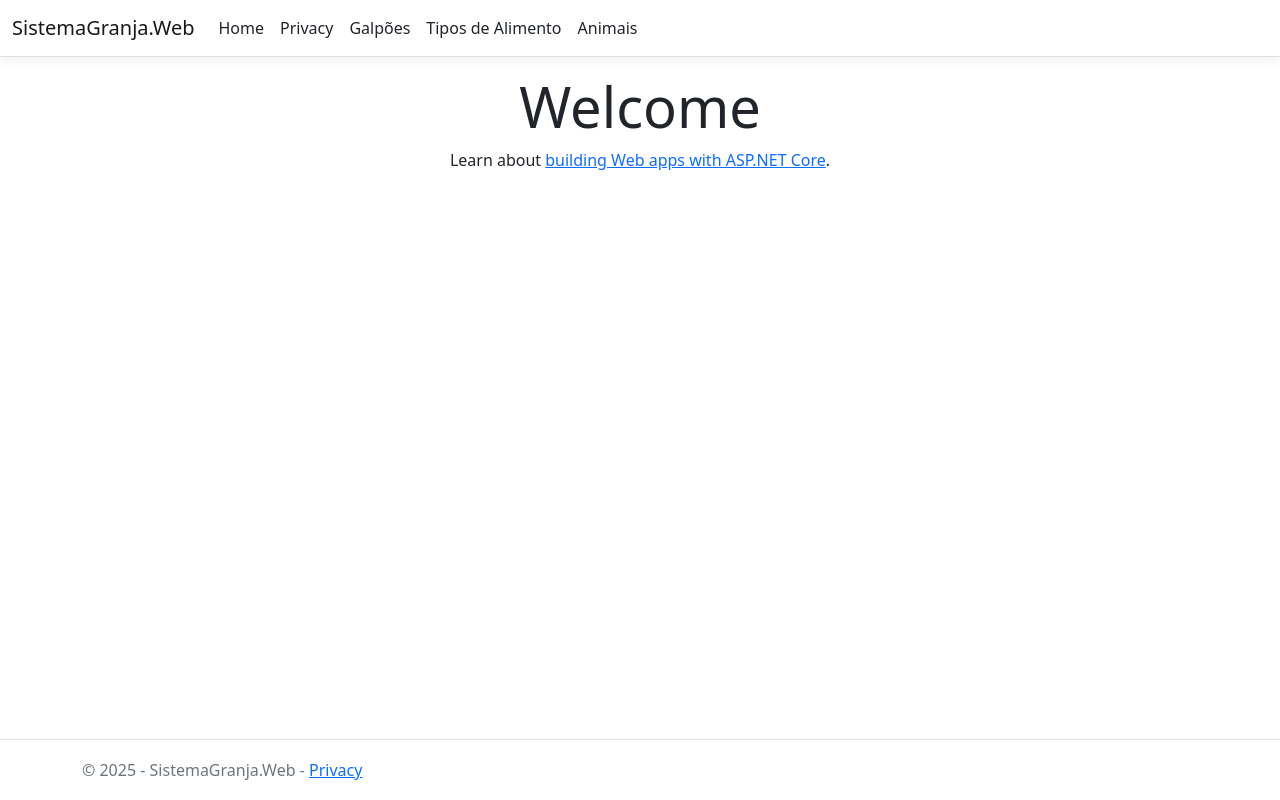
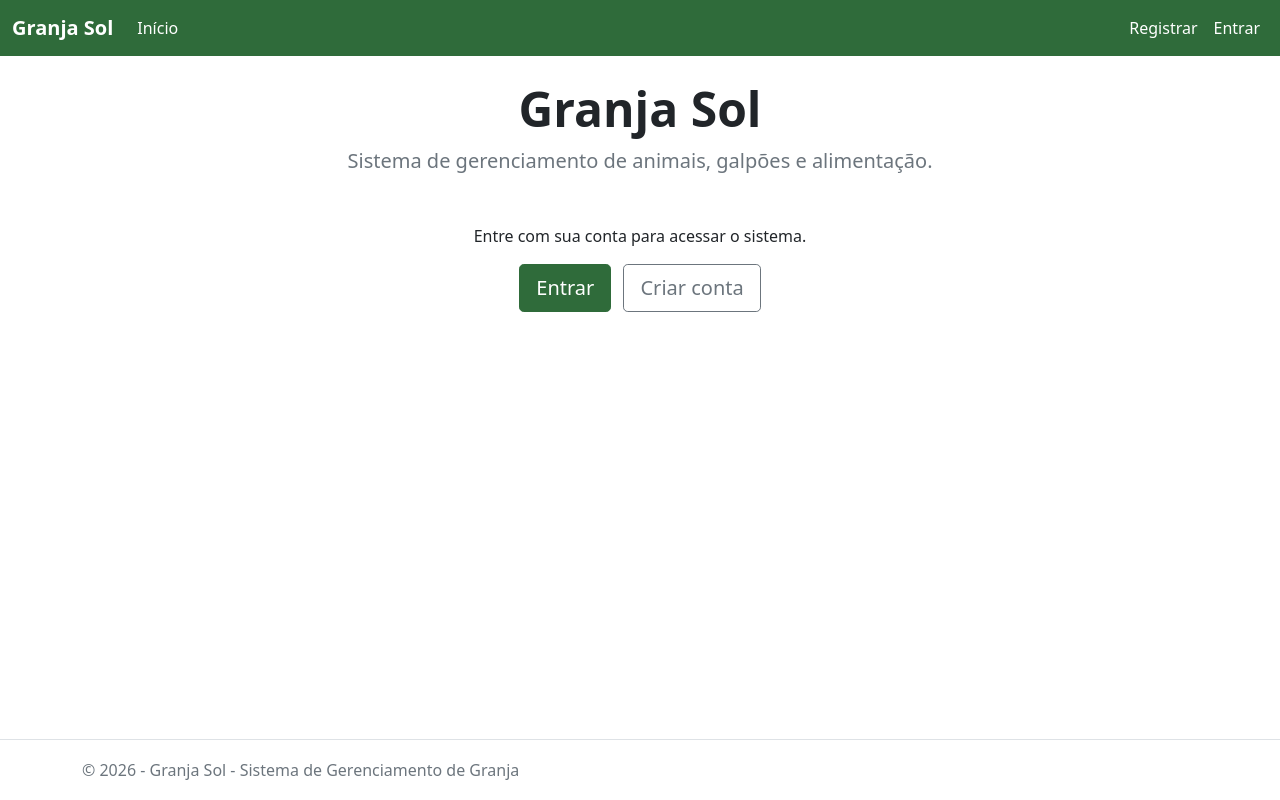
Before and after one commit to Matheuscunha20/SistemaDeGerenciamentoDeGranja, an ASP.NET Core app: page / in a window 1280 px wide. Run offline with ASP.NET Core 8, Linux system fonts and the light colour scheme; style sheets or scripts are compiled from the project's sources; some libraries are stand-ins or nearby versions.

Commit message:
feat: menu com Entrar/Sair e tela inicial da Granja Sol
- Adiciona _LoginPartial com Entrar, Registrar, Sair e nome do usuário
- Menu em português, com módulos visíveis só para usuário logado
- Tela inicial com atalhos para os módulos
- Telas de login usam o layout do sistema
- Remove a página Privacy do template

Co-Authored-By: Claude Opus 5.5 <noreply@anthropic.com>
Claude-Session: https://claude.ai/code/session_01FmiiRS1Hs6smuzL4SqRbGn

```diff
--- /dev/null
+++ b/SistemaGranja.Web/Areas/Identity/Pages/_ViewStart.cshtml
@@ -0,0 +1,3 @@
+@{
+    Layout = "/Views/Shared/_Layout.cshtml";
+}
--- a/SistemaGranja.Web/Controllers/HomeController.cs
+++ b/SistemaGranja.Web/Controllers/HomeController.cs
@@ -18,11 +18,6 @@ namespace SistemaGranja.Web.Controllers
             return View();
         }
 
-        public IActionResult Privacy()
-        {
-            return View();
-        }
-
         [ResponseCache(Duration = 0, Location = ResponseCacheLocation.None, NoStore = true)]
         public IActionResult Error()
         {
--- a/SistemaGranja.Web/Views/Home/Index.cshtml
+++ b/SistemaGranja.Web/Views/Home/Index.cshtml
@@ -1,8 +1,49 @@
 @{
-    ViewData["Title"] = "Home Page";
+    ViewData["Title"] = "Início";
 }
 
-<div class="text-center">
-    <h1 class="display-4">Welcome</h1>
-    <p>Learn about <a href="https://learn.microsoft.com/aspnet/core">building Web apps with ASP.NET Core</a>.</p>
+<div class="text-center mb-5">
+    <h1 class="display-5 fw-bold">Granja Sol</h1>
+    <p class="lead text-muted">Sistema de gerenciamento de animais, galpões e alimentação.</p>
 </div>
+
+@if (User.Identity?.IsAuthenticated == true)
+{
+    <div class="row g-4">
+        <div class="col-md-4">
+            <div class="card h-100 shadow-sm">
+                <div class="card-body">
+                    <h5 class="card-title">Animais</h5>
+                    <p class="card-text text-muted">Cadastre e acompanhe os animais da granja.</p>
+                    <a asp-controller="Animais" asp-action="Index" class="btn btn-granja">Abrir</a>
+                </div>
+            </div>
+        </div>
+        <div class="col-md-4">
+            <div class="card h-100 shadow-sm">
+                <div class="card-body">
+                    <h5 class="card-title">Galpões</h5>
+                    <p class="card-text text-muted">Gerencie os galpões e suas capacidades.</p>
+                    <a asp-controller="Galpoes" asp-action="Index" class="btn btn-granja">Abrir</a>
+                </div>
+            </div>
+        </div>
+        <div class="col-md-4">
+            <div class="card h-100 shadow-sm">
+                <div class="card-body">
+                    <h5 class="card-title">Tipos de Alimento</h5>
+                    <p class="card-text text-muted">Mantenha o cadastro de rações e alimentos.</p>
+                    <a asp-controller="TiposAlimento" asp-action="Index" class="btn btn-granja">Abrir</a>
+                </div>
+            </div>
+        </div>
+    </div>
+}
+else
+{
+    <div class="text-center">
+        <p>Entre com sua conta para acessar o sistema.</p>
+        <a asp-area="Identity" asp-page="/Account/Login" class="btn btn-granja btn-lg me-2">Entrar</a>
+        <a asp-area="Identity" asp-page="/Account/Register" class="btn btn-outline-secondary btn-lg">Criar conta</a>
+    </div>
+}
--- a/SistemaGranja.Web/Views/Home/Privacy.cshtml
+++ /dev/null
@@ -1,6 +0,0 @@
-@{
-    ViewData["Title"] = "Privacy Policy";
-}
-<h1>@ViewData["Title"]</h1>
-
-<p>Use this page to detail your site's privacy policy.</p>
--- a/SistemaGranja.Web/Views/Shared/_Layout.cshtml
+++ b/SistemaGranja.Web/Views/Shared/_Layout.cshtml
@@ -1,42 +1,41 @@
 <!DOCTYPE html>
-<html lang="en">
+<html lang="pt-BR">
 <head>
     <meta charset="utf-8" />
     <meta name="viewport" content="width=device-width, initial-scale=1.0" />
-    <title>@ViewData["Title"] - SistemaGranja.Web</title>
+    <title>@ViewData["Title"] - Granja Sol</title>
     <link rel="stylesheet" href="~/lib/bootstrap/dist/css/bootstrap.min.css" />
     <link rel="stylesheet" href="~/css/site.css" asp-append-version="true" />
     <link rel="stylesheet" href="~/SistemaGranja.Web.styles.css" asp-append-version="true" />
 </head>
 <body>
     <header>
-        <nav class="navbar navbar-expand-sm navbar-toggleable-sm navbar-light bg-white border-bottom box-shadow mb-3">
+        <nav class="navbar navbar-expand-md navbar-dark navbar-granja mb-4">
             <div class="container-fluid">
-                <a class="navbar-brand" asp-area="" asp-controller="Home" asp-action="Index">SistemaGranja.Web</a>
+                <a class="navbar-brand fw-bold" asp-area="" asp-controller="Home" asp-action="Index">Granja Sol</a>
                 <button class="navbar-toggler" type="button" data-bs-toggle="collapse" data-bs-target=".navbar-collapse" aria-controls="navbarSupportedContent"
-                        aria-expanded="false" aria-label="Toggle navigation">
+                        aria-expanded="false" aria-label="Abrir menu">
                     <span class="navbar-toggler-icon"></span>
                 </button>
-                <div class="navbar-collapse collapse d-sm-inline-flex justify-content-between">
+                <div class="navbar-collapse collapse d-md-inline-flex justify-content-between">
                     <ul class="navbar-nav flex-grow-1">
                         <li class="nav-item">
-                            <a class="nav-link text-dark" asp-area="" asp-controller="Home" asp-action="Index">Home</a>
+                            <a class="nav-link text-white" asp-area="" asp-controller="Home" asp-action="Index">Início</a>
                         </li>
-                        <li class="nav-item">
-                            <a class="nav-link text-dark" asp-area="" asp-controller="Home" asp-action="Privacy">Privacy</a>
-                        </li>
-                        <li class="nav-item">
-                            <a class="nav-link text-dark" asp-area="" asp-controller="Galpoes" asp-action="Index">Galpões</a>
-                        </li>
-                        <li class="nav-item">
-                            <a class="nav-link text-dark" asp-area="" asp-controller="TiposAlimento" asp-action="Index">Tipos de Alimento</a>
-                        </li>
-                        <li class="nav-item">
-                            <a class="nav-link text-dark" asp-area="" asp-controller="Animais" asp-action="Index">Animais</a>
-                        </li>
-
-
+                        @if (User.Identity?.IsAuthenticated == true)
+                        {
+                            <li class="nav-item">
+                                <a class="nav-link text-white" asp-area="" asp-controller="Animais" asp-action="Index">Animais</a>
+                            </li>
+                            <li class="nav-item">
+                                <a class="nav-link text-white" asp-area="" asp-controller="Galpoes" asp-action="Index">Galpões</a>
+                            </li>
+                            <li class="nav-item">
+                                <a class="nav-link text-white" asp-area="" asp-controller="TiposAlimento" asp-action="Index">Tipos de Alimento</a>
+                            </li>
+                        }
                     </ul>
+                    <partial name="_LoginPartial" />
                 </div>
             </div>
         </nav>
@@ -49,7 +48,7 @@
 
     <footer class="border-top footer text-muted">
         <div class="container">
-            &copy; 2025 - SistemaGranja.Web - <a asp-area="" asp-controller="Home" asp-action="Privacy">Privacy</a>
+            &copy; @DateTime.Now.Year - Granja Sol - Sistema de Gerenciamento de Granja
         </div>
     </footer>
     <script src="~/lib/jquery/dist/jquery.min.js"></script>
--- /dev/null
+++ b/SistemaGranja.Web/Views/Shared/_LoginPartial.cshtml
@@ -0,0 +1,30 @@
+@using Microsoft.AspNetCore.Identity
+@using SistemaGranja.Data
+@inject SignInManager<ApplicationUser> SignInManager
+@inject UserManager<ApplicationUser> UserManager
+
+<ul class="navbar-nav">
+    @if (SignInManager.IsSignedIn(User))
+    {
+        <li class="nav-item">
+            <a class="nav-link text-white" asp-area="Identity" asp-page="/Account/Manage/Index" title="Minha conta">
+                Olá, @UserManager.GetUserName(User)
+            </a>
+        </li>
+        <li class="nav-item">
+            <form class="form-inline" asp-area="Identity" asp-page="/Account/Logout"
+                  asp-route-returnUrl="@Url.Action("Index", "Home", new { area = "" })" method="post">
+                <button type="submit" class="nav-link btn btn-link text-white">Sair</button>
+            </form>
+        </li>
+    }
+    else
+    {
+        <li class="nav-item">
+            <a class="nav-link text-white" asp-area="Identity" asp-page="/Account/Register">Registrar</a>
+        </li>
+        <li class="nav-item">
+            <a class="nav-link text-white" asp-area="Identity" asp-page="/Account/Login">Entrar</a>
+        </li>
+    }
+</ul>
--- a/SistemaGranja.Web/wwwroot/css/site.css
+++ b/SistemaGranja.Web/wwwroot/css/site.css
@@ -20,3 +20,19 @@ html {
 body {
   margin-bottom: 60px;
 }
+/* Cores da Granja Sol */
+.navbar-granja {
+  background-color: #2f6b3a;
+}
+
+.btn-granja {
+  background-color: #2f6b3a;
+  border-color: #2f6b3a;
+  color: #fff;
+}
+
+.btn-granja:hover {
+  background-color: #24542d;
+  border-color: #24542d;
+  color: #fff;
+}
```
